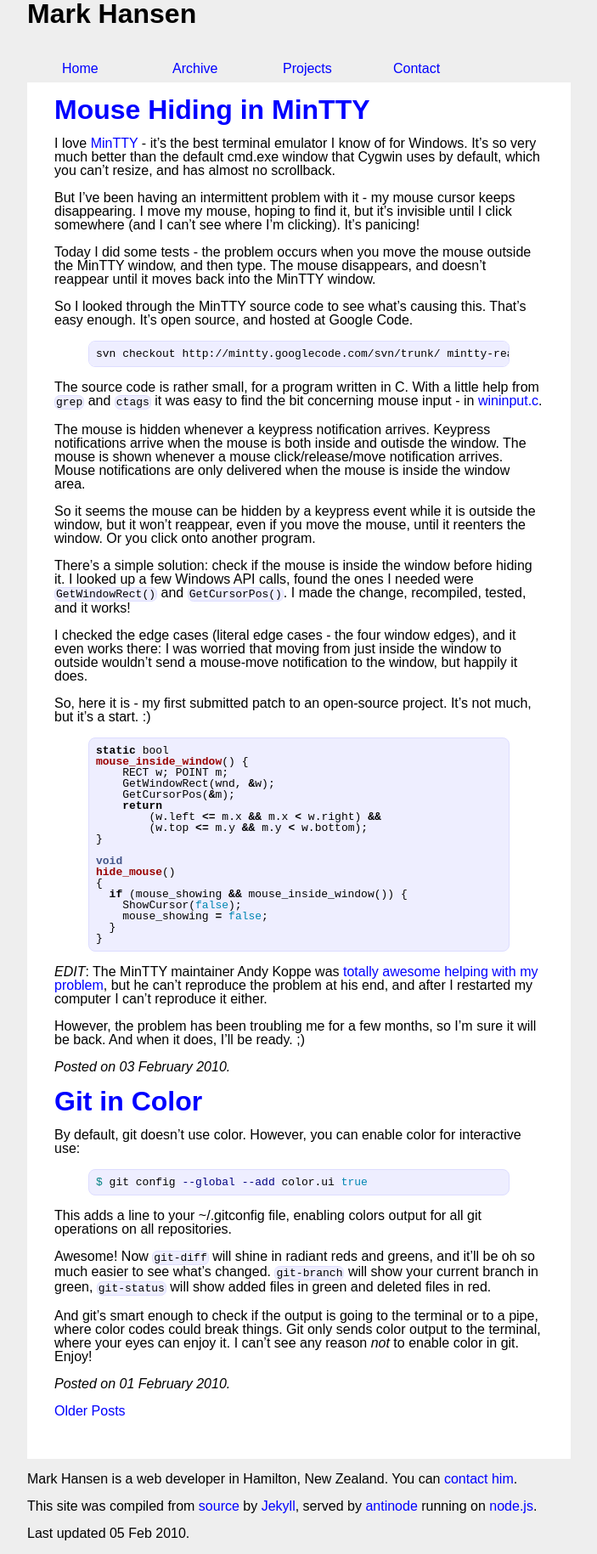
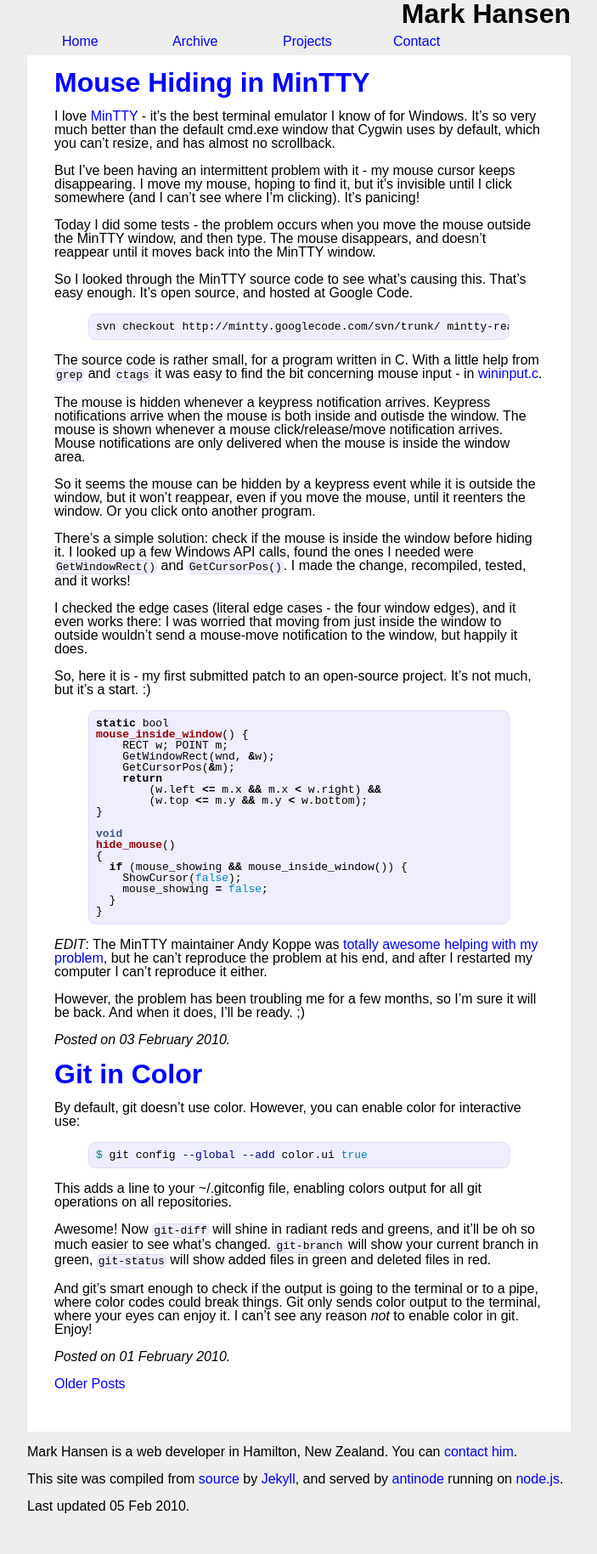
Before and after one commit to mhansen/jekyll-blog, a Jekyll site: the page built from index.html, in a window 1280 px wide. Shown: the whole page at 85% size, without its empty margins (288-991 px from the left). Built offline with Jekyll 4.4.1, drawn with Linux system fonts in a browser that asks for light colours; nearby versions of some CDN libraries; Markdown is read by kramdown in place of the engine named in the settings; after the commit the page ends 1797 px from its top, so only the background shows below that.

Commit message:
rounded corners on tabs, header moved to right

```diff
--- a/_layouts/default.html
+++ b/_layouts/default.html
@@ -10,7 +10,7 @@
   </head>
   <body>
     <div class="centre">
-      <h1>Mark Hansen</h1>
+      <h1 class="title">Mark Hansen</h1>
       <nav><ul>
         <li><a href="/">Home</a></li>
         <li><a href="/archive.html">Archive</a></li>
@@ -33,7 +33,7 @@
         <a href="http://github.com/mhansen/jekyll-blog">source</a>
         by
         <a href="http://jekyllrb.com/">Jekyll</a>,
-        served by
+        and served by
         <a href="http://github.com/mhansen/antinode">antinode</a>
         running on
         <a href="http://nodejs.org">node.js</a>.
--- a/site.css
+++ b/site.css
@@ -6,6 +6,10 @@ body {
 .centre {
     width: 40em;
     margin: 0 auto;
+}
+
+h1.title {
+    float:right;
 }
 
 p code {
@@ -44,6 +48,8 @@ nav li {
 }
 
 nav a {
+    -moz-border-top-right-radius: 0.5em;
+    -webkit-border-top-right-radius: 0.5em;
     border-top: 1px;
     border-left: 1px;
     border-right: 1px;
@@ -55,7 +61,7 @@ nav a {
 }
 
 nav a:hover {
-    border-color: black;
+    border-color: blue;
     background-color: white;
 }
 
```
